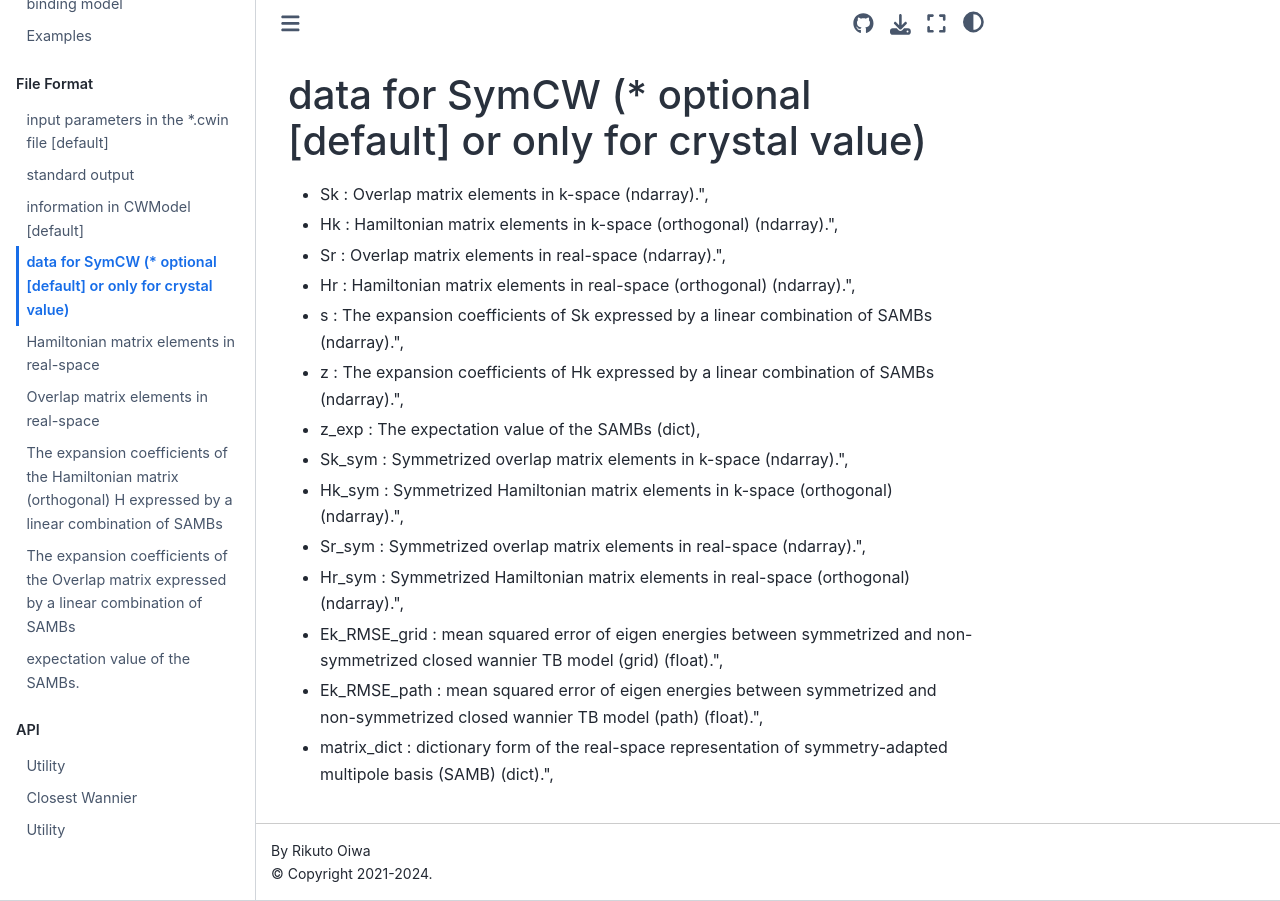
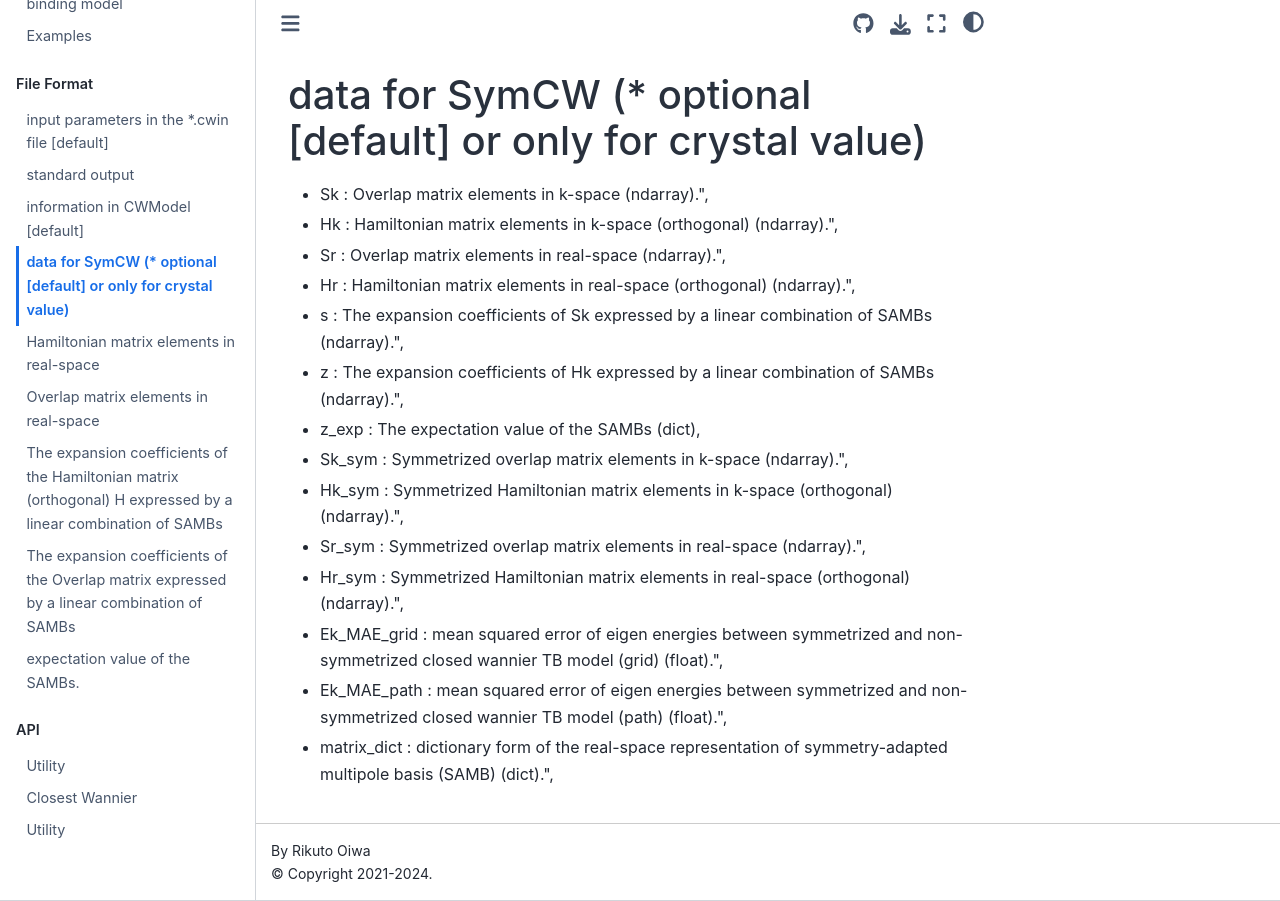
Before and after one commit to CMT-MU/SymClosestWannier, a Jupyter Book: the page built from docs/src/format/data.md, in a window 1280 px wide. Built offline with Jupyter Book 1.0.4 settings and Sphinx 7.4.7 and the Sphinx Book theme 1.1.4, drawn with Linux system fonts in a browser that asks for light colours.

Commit message:
minor change (RMSE => MAE)

```diff
--- a/docs/src/format/data.md
+++ b/docs/src/format/data.md
@@ -10,6 +10,6 @@
 - Hk_sym          : Symmetrized Hamiltonian matrix elements in k-space (orthogonal) (ndarray).",
 - Sr_sym          : Symmetrized overlap matrix elements in real-space (ndarray).",
 - Hr_sym          : Symmetrized Hamiltonian matrix elements in real-space (orthogonal) (ndarray).",
-- Ek_RMSE_grid    : mean squared error of eigen energies between symmetrized and non-symmetrized closed wannier TB model (grid) (float).",
-- Ek_RMSE_path    : mean squared error of eigen energies between symmetrized and non-symmetrized closed wannier TB model (path) (float).",
+- Ek_MAE_grid    : mean squared error of eigen energies between symmetrized and non-symmetrized closed wannier TB model (grid) (float).",
+- Ek_MAE_path    : mean squared error of eigen energies between symmetrized and non-symmetrized closed wannier TB model (path) (float).",
 - matrix_dict     : dictionary form of the real-space representation of symmetry-adapted multipole basis (SAMB) (dict).",
```
Also changed, not shown: docs/src/format/cwout.md (+2 -2 lines).
